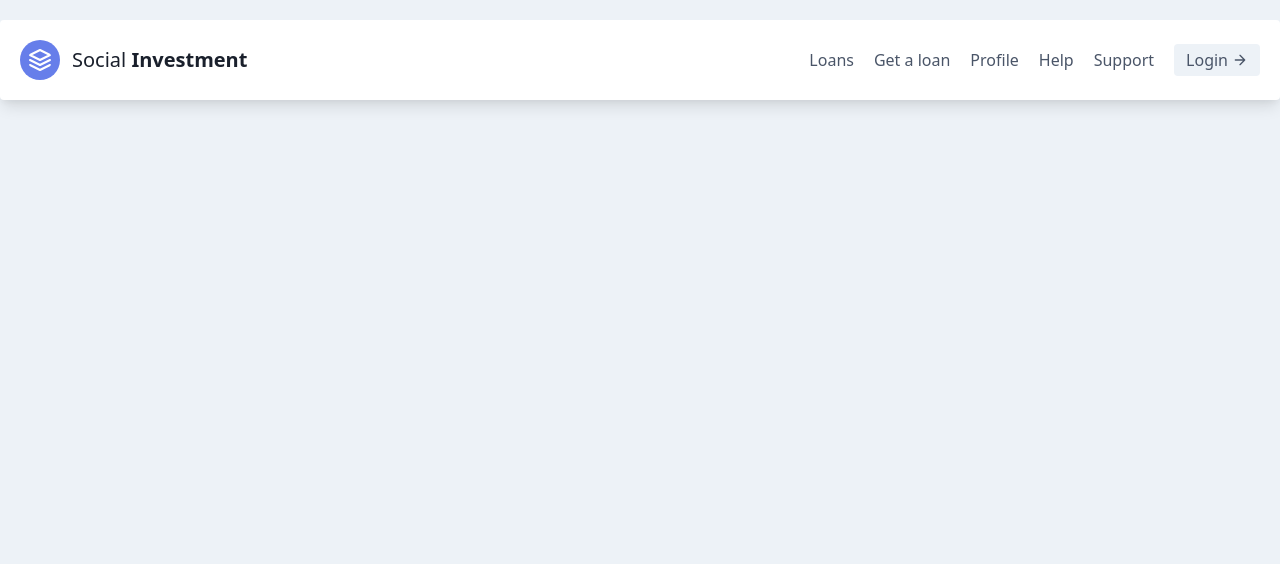
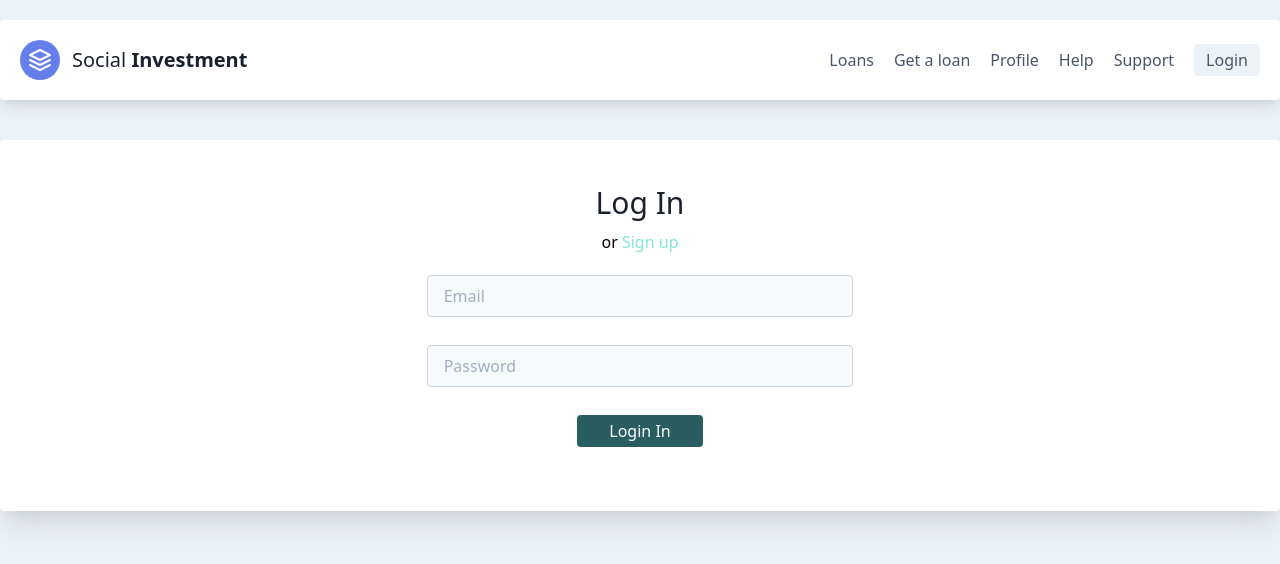
Before and after one commit to Spha88/social_investment, a React (Create React App) app in the folder client/: page /login in a window 1280 px wide. Shown: the top 564 px of the page. Built offline with nearby package versions, Linux system fonts and the light colour scheme.

Commit message:
Add create login page and form

```diff
--- a/client/src/App.js
+++ b/client/src/App.js
@@ -5,12 +5,14 @@ import Navigation from './components/navigation/navigation';
 import Loans from './components/pages/loans/Loans';
 import LoanApplication from './components/pages/loanApplication/LoanApplication';
 import Profile from './components/pages/Profile/Profile';
+import Login from './components/pages/Login/Login';
 
 function App() {
   return (
     <React.Fragment>
       <Navigation />
       <Switch>
+        <Route path="/login" component={Login} />
         <Route path="/loans" component={Loans} />
         <Route path="/apply" component={LoanApplication} />
         <Route path="/profile" component={Profile} />
--- a/client/src/components/navigation/navigation.js
+++ b/client/src/components/navigation/navigation.js
@@ -30,11 +30,11 @@ const navigation = () => {
                         className="mr-5 hover:text-gray-900" to="/support">Support</NavLink>
                 </nav>
 
-                <button className="inline-flex items-center bg-gray-200 border-0 py-1 px-3 focus:outline-none hover:bg-gray-300 rounded text-base mt-4 md:mt-0">Login
-                    <svg fill="none" stroke="currentColor" strokeLinecap="round" strokeLinejoin="round" strokeWidth="2" className="w-4 h-4 ml-1" viewBox="0 0 24 24">
-                        <path d="M5 12h14M12 5l7 7-7 7"></path>
-                    </svg>
-                </button>
+                <NavLink
+                    to="/login"
+                    className="inline-flex items-center bg-gray-200 border-0 py-1 px-3 focus:outline-none hover:bg-gray-300 rounded text-base mt-4 md:mt-0">
+                    Login
+                </NavLink>
             </div>
         </header>
     )
--- /dev/null
+++ b/client/src/components/pages/Login/Login.js
@@ -0,0 +1,124 @@
+import React, { useState } from 'react';
+import { useForm } from 'react-hook-form';
+import { useHistory, Link } from 'react-router-dom';
+import axios from 'axios';
+
+import Container from '../../UI/Container';
+import SpinnerSmall from '../../UI/SpinnerSmall/SpinnerSmall';
+
+const Login = () => {
+
+    const [addingLoan, setAddingLoan] = useState(false);
+    const [displayFeedBackMessage, setDisplayFeedBackMessage] = useState(false);
+    const [feedBackMessage, setFeedBackMessage] = useState('');
+    const [error, setError] = useState(false);
+
+    const { register, handleSubmit, errors } = useForm();
+
+    let history = useHistory();
+
+    const successRedirect = () => {
+        // Display success message before redirect for 3 seconds
+        setDisplayFeedBackMessage(true);
+        setFeedBackMessage('Loan application added, you will be redirected');
+
+        setTimeout(() => {
+            history.push('/loans');
+        }, 4000)
+    }
+
+    const warnApplicationFailure = () => {
+        // When error is true feedback message background will be red;
+        setError(true);
+        setAddingLoan(false);
+        setDisplayFeedBackMessage(true);
+        setFeedBackMessage("Sorry loan application did not go through, try again later");
+
+        // Hide feedback message after 4 seconds;
+        setTimeout(() => {
+            setDisplayFeedBackMessage(false);
+            setError(false);
+        }, 4000);
+    }
+
+    const onSubmit = data => {
+
+        // Display a spinner while adding loan.
+        setAddingLoan(true);
+
+        axios.post('http://localhost:3000/loans', { ...data, applicant: "5f3fbf055ff56d08748eb32a" })
+            .then(res => {
+
+                // remove the spinner
+                setAddingLoan(false);
+
+                successRedirect();
+            })
+            .catch(err => warnApplicationFailure());
+
+    }
+
+    const inputClasses = `w-full bg-gray-100 rounded border border-gray-400 focus:outline-none focus:border-teal-500 text-base px-4 py-2`
+
+    return (
+
+        <Container>
+
+            {/** Spinner displays while making an http request to add loan */}
+            {addingLoan && (
+                <div className="absolute flex justify-center border inset-0 h-full w-full bg-white bg-opacity-75 p-5">
+                    <SpinnerSmall />
+                </div>
+            )}
+
+            {/* Display message after adding a loan for 3 seconds */}
+            {displayFeedBackMessage && (
+                <div className="absolute flex justify-center content-center border inset-0 h-full w-full bg-white bg-opacity-75 p-5">
+                    <div className={`self-center ${error ? 'bg-red-800' : 'bg-blue-700'} text-white rounded p-5 px-8`}>
+                        {feedBackMessage}
+                    </div>
+                </div>
+            )}
+
+            <header className="flex flex-col text-center w-full mb-5">
+                <h1 className="sm:text-3xl text-2xl font-medium title-font mb-1 text-gray-900">Log In</h1>
+                <p className="lg:w-2/3 mx-auto leading-relaxed">
+                    or <Link to="/signup"><span className="text-teal-300">Sign up</span></Link>
+                </p>
+            </header>
+
+            <main className="lg:w-1/3 md:w-2/5 sm:w-1/1 mx-auto pb-6">
+                <form className="flex flex-wrap -m-2" onSubmit={handleSubmit(onSubmit)}>
+
+                    <div className="p-2 w-full">
+                        <input name="email" placeholder="Email" type="text"
+                            className={inputClasses}
+                            ref={register({ required: 'Enter your email.' })}
+                        />
+                        {/** Error message */}
+
+                        <div className="text-red-500 text-sm pl-5 h-3">{errors.email && errors.email.message}</div>
+
+                    </div>
+
+                    <div className="p-2 w-full">
+                        <input name="password" placeholder="Password"
+                            className={inputClasses}
+                            ref={register({ required: 'Password is required' })}
+                        />
+                        {/** Error message */}
+                        <div className="text-red-500 text-sm pl-5 h-3">{errors.password && errors.password.message}</div>
+
+                    </div>
+
+                    <div className="p-2 w-full text-center">
+                        <button className="text-white bg-teal-800 border-0 py-1 px-8 focus:outline-none hover:bg-teal-600 rounded">Login In</button>
+                    </div>
+                </form>
+            </main>
+        </Container>
+
+    )
+}
+
+export default Login;
```
